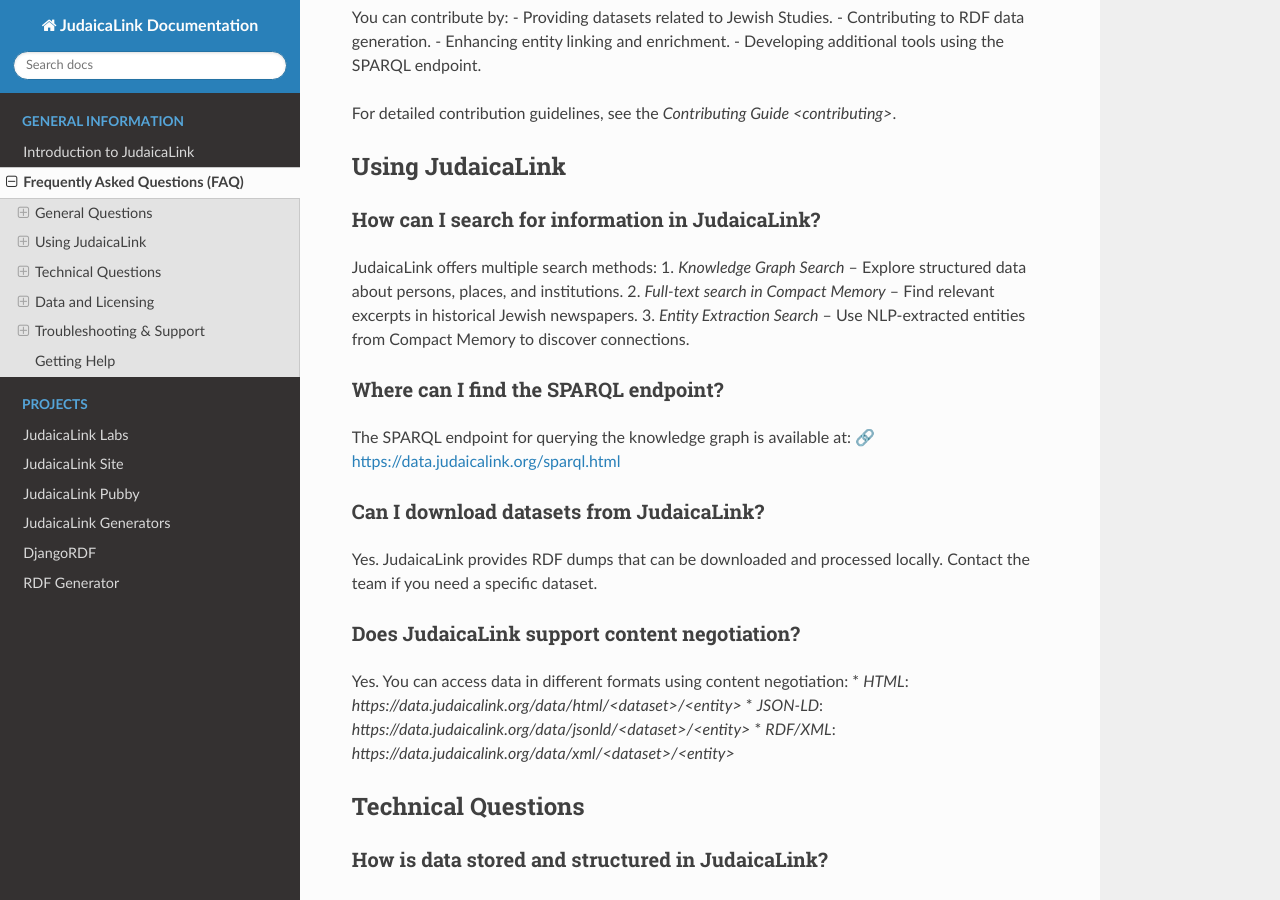
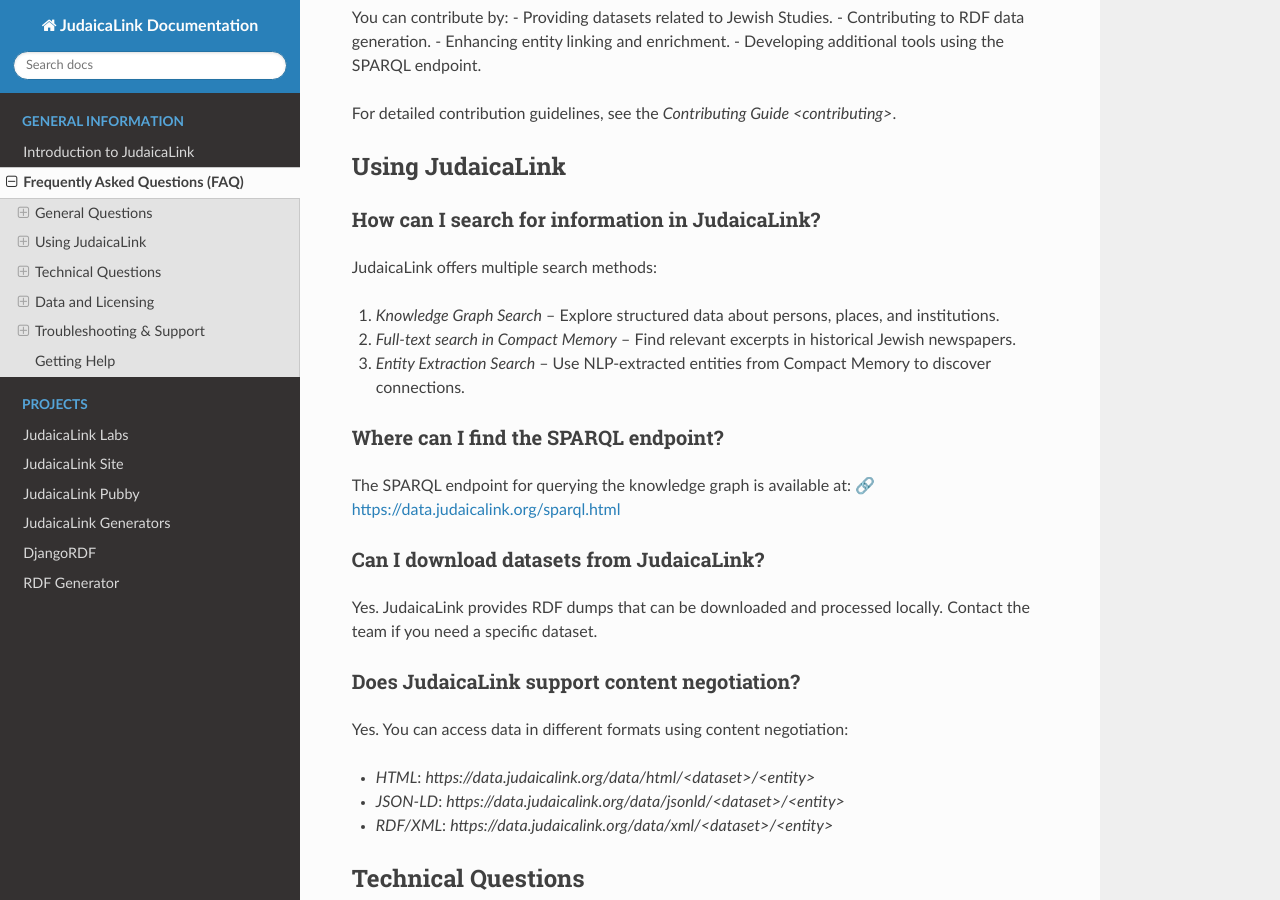
Before and after one commit to bsesic/judaicalink-docs, a Sphinx documentation site: the page built from docs/faq.rst, in a window 1280 px wide and 900 px high, scrolled down 722 px. Built offline with Sphinx 7.4.7 and the Read the Docs theme 3.1.0, drawn with Linux system fonts in a browser that asks for light colours; pages that are not in the unit, such as notebooks, are missing from menus.

Commit message:
faq.rst updated

```diff
--- a/docs/faq.rst
+++ b/docs/faq.rst
@@ -35,6 +35,7 @@
 How can I search for information in JudaicaLink?
 ~~~~~~~~~~~~~~~~~~~~~~~~~~~~~~~~~~~~~~~~~~~~~~~
 JudaicaLink offers multiple search methods:
+
 1. *Knowledge Graph Search* – Explore structured data about persons, places, and institutions.
 2. *Full-text search in Compact Memory* – Find relevant excerpts in historical Jewish newspapers.
 3. *Entity Extraction Search* – Use NLP-extracted entities from Compact Memory to discover connections.
@@ -42,7 +43,7 @@
 Where can I find the SPARQL endpoint?
 ~~~~~~~~~~~~~~~~~~~~~~~~~~~~~~~~~~~~~
 The SPARQL endpoint for querying the knowledge graph is available at:
-🔗 `https://data.judaicalink.org/sparql.html <https://data.judaicalink.org/sparql.html>`_
+\🔗 `https://data.judaicalink.org/sparql.html <https://data.judaicalink.org/sparql.html>`_
 
 Can I download datasets from JudaicaLink?
 ~~~~~~~~~~~~~~~~~~~~~~~~~~~~~~~~~~~~~~~~~
@@ -51,6 +52,7 @@
 Does JudaicaLink support content negotiation?
 ~~~~~~~~~~~~~~~~~~~~~~~~~~~~~~~~~~~~~~~~~~~~~
 Yes. You can access data in different formats using content negotiation:
+
 * *HTML*: `https://data.judaicalink.org/data/html/<dataset>/<entity>`
 * *JSON-LD*: `https://data.judaicalink.org/data/jsonld/<dataset>/<entity>`
 * *RDF/XML*: `https://data.judaicalink.org/data/xml/<dataset>/<entity>`
```
